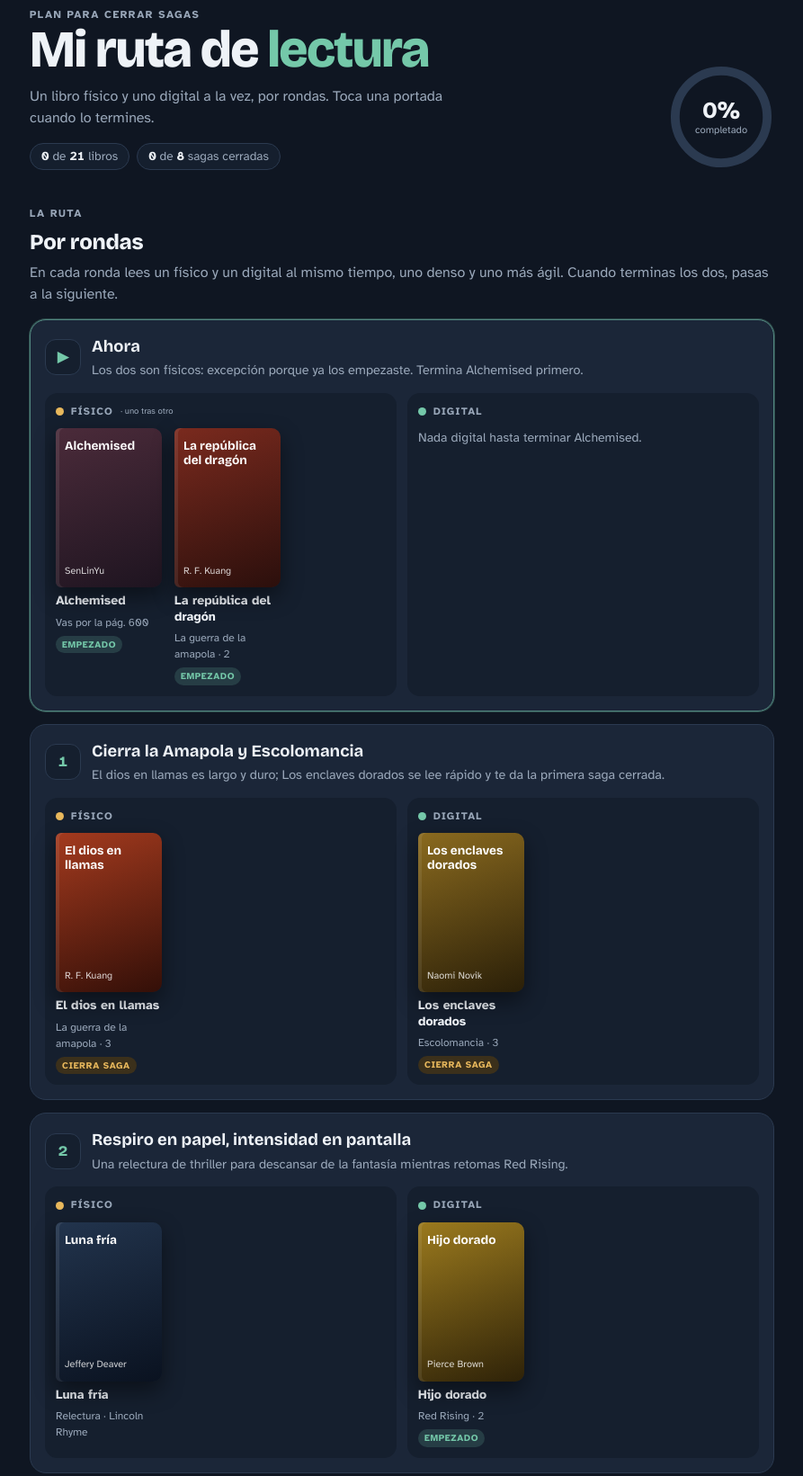
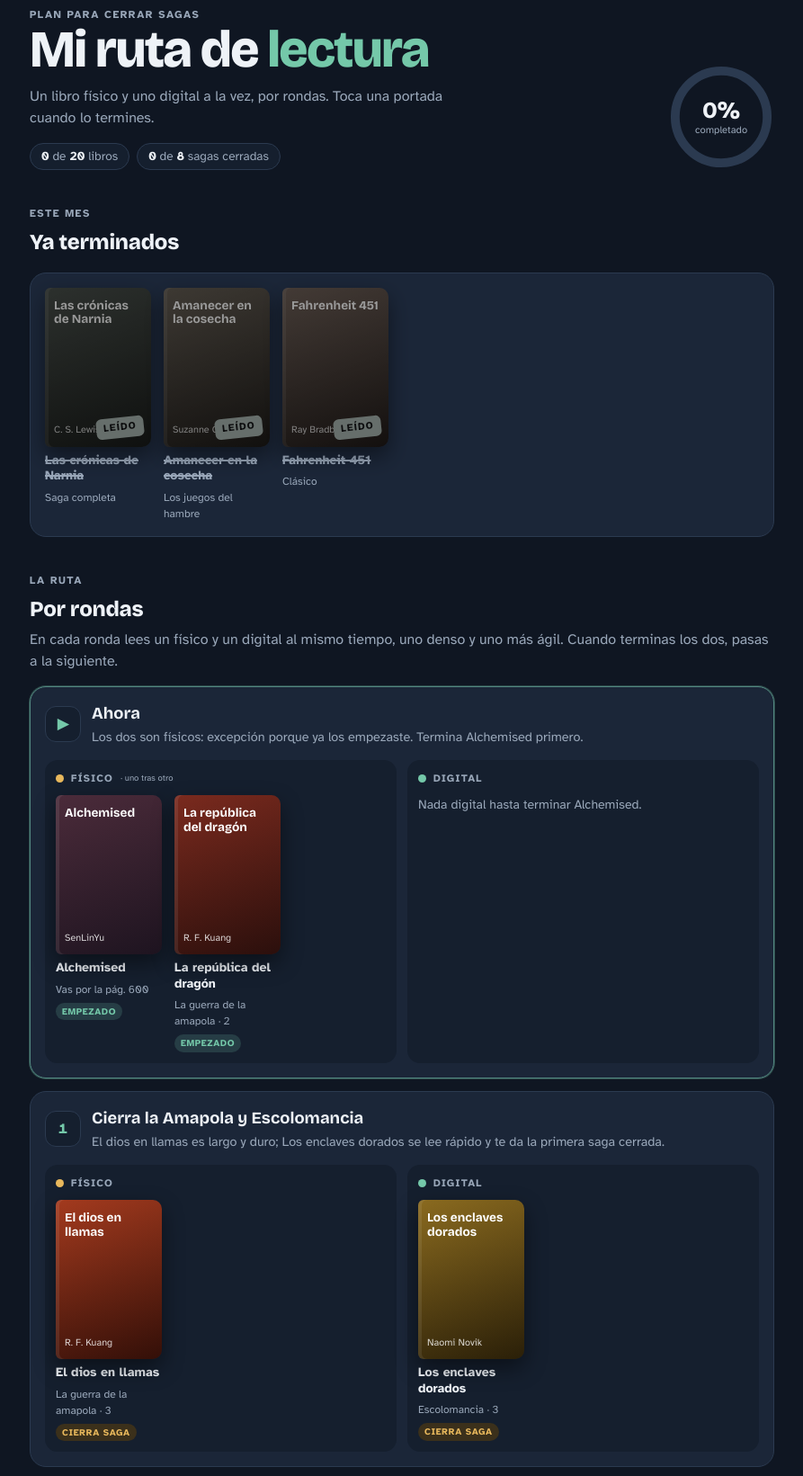
Before and after one commit to Cruz227/ruta-de-lectura, a plain HTML site: page index.html in a window 1280 px wide. Shown: the part 29-1670 px from the top of the page at 90% size, without its empty margins (193-1086 px from the left). Drawn offline with nearby package versions, Linux system fonts and the light colour scheme; no server answers.

Commit message:
El vals de la bruja en físico; terminados del mes
Co-Authored-By: Claude Opus 5.5 <noreply@anthropic.com>
Claude-Session: https://claude.ai/code/session_011kauxDznxs1m2Pugi4jHdT

```diff
--- a/index.html
+++ b/index.html
@@ -88,6 +88,7 @@ h1,h2,h3{font-family:var(--display);margin:0;text-wrap:balance}
 .divider{display:flex;align-items:center;gap:12px;color:var(--muted);font-size:.85rem}
 .divider::before,.divider::after{content:"";flex:1;height:1px;background:var(--line)}
 .tag.later{background:color-mix(in srgb,#8fa6c8 20%,transparent);color:#a9bddb}
+.tag.rec{background:color-mix(in srgb,#c58ad8 20%,transparent);color:#d9a8e8}
 .tag.retry{background:color-mix(in srgb,#d58a8a 20%,transparent);color:#e3a3a3}
 
 /* Reglas y lista para después */
@@ -131,6 +132,11 @@ footer{color:var(--muted);font-size:.78rem;text-align:center}
   </header>
 
   <section class="section">
+    <div class="section-head"><span class="eyebrow">Este mes</span><h2>Ya terminados</h2></div>
+    <div class="round"><div class="books" id="finished"></div></div>
+  </section>
+
+  <section class="section">
     <div class="section-head"><span class="eyebrow">La ruta</span><h2>Por rondas</h2><p>En cada ronda lees un físico y un digital al mismo tiempo, uno denso y uno más ágil. Cuando terminas los dos, pasas a la siguiente.</p></div>
     <div class="route" id="route"></div>
   </section>
@@ -166,22 +172,23 @@ const ROUNDS=[
   {n:1,title:"Cierra la Amapola y Escolomancia",why:"El dios en llamas es largo y duro; Los enclaves dorados se lee rápido y te da la primera saga cerrada.",
    lanes:[[FIS,[B("diosllamas","El dios en llamas","R. F. Kuang","The Burning God","#a33a1e","#330f08",{tag:"close",tri:true,meta:"La guerra de la amapola · 3"})]],
           [DIG,[B("enclaves","Los enclaves dorados","Naomi Novik","The Golden Enclaves","#8a6a1f","#2a1f08",{tag:"close",tri:true,meta:"Escolomancia · 3"})]]]},
-  {n:2,title:"Respiro en papel, intensidad en pantalla",why:"Una relectura de thriller para descansar de la fantasía mientras retomas Red Rising.",
+  {n:2,title:"El recomendado y Red Rising",why:"El vals de la bruja es autoconclusivo y ágil: buen contrapeso para retomar Red Rising.",
+   lanes:[[FIS,[B("vals","El vals de la bruja","Belén Martínez","","#3d2a55","#140c20",{tag:"rec",meta:"Autoconclusivo"})]],
+          [DIG,[B("hijodorado","Hijo dorado","Pierce Brown","Golden Son","#9b7a1e","#2e2208",{tag:"started",meta:"Red Rising · 2"})]]]},
+  {n:3,title:"Relectura y cierre de Red Rising",why:"Un thriller conocido en papel mientras terminas una saga intensa en pantalla.",
    lanes:[[FIS,[B("lunafria","Luna fría","Jeffery Deaver","The Cold Moon","#22344d","#0a1220",{meta:"Relectura · Lincoln Rhyme"})]],
-          [DIG,[B("hijodorado","Hijo dorado","Pierce Brown","Golden Son","#9b7a1e","#2e2208",{tag:"started",meta:"Red Rising · 2"})]]]},
-  {n:3,title:"Segunda oportunidad y cierre de Red Rising",why:"Seis de cuervos arranca lento; aguanta hasta la pág. 100, cuando se arma el golpe.",
+          [DIG,[B("estrella","Estrella de la mañana","Pierce Brown","Morning Star","#3b5f8f","#101c2e",{tag:"close",tri:true,meta:"Red Rising · 3"})]]]},
+  {n:4,title:"Segunda oportunidad y cierre de Nuncanoche",why:"Seis de cuervos arranca lento; aguanta hasta la pág. 100, cuando se arma el golpe.",
    lanes:[[FIS,[B("seiscuervos","Seis de cuervos","Leigh Bardugo","Six of Crows","#2a2a2a","#0c0c0c",{tag:"retry",meta:"Bilogía · 1"})]],
-          [DIG,[B("estrella","Estrella de la mañana","Pierce Brown","Morning Star","#3b5f8f","#101c2e",{tag:"close",tri:true,meta:"Red Rising · 3"})]]]},
-  {n:4,title:"Último físico",why:"Si Seis de cuervos te enganchó, consigue Reino de ladrones en digital. Si no, salta directo a Albaoscura.",
+          [DIG,[B("albaoscura","Albaoscura","Jay Kristoff","Darkdawn","#3a2f5c","#120d22",{tag:"close",tri:true,meta:"Nuncanoche · 3"})]]]},
+  {n:5,title:"Último físico",why:"Si Seis de cuervos te enganchó, sigue con Reino de ladrones en digital. Si no, sáltalo.",
    lanes:[[FIS,[B("zorro","La sombra del zorro","Julie Kagawa","Shadow of the Fox","#7a1e2a","#24080c",{tag:"retry",meta:"Tercer intento · 80 páginas"})]],
           [DIG,[B("reino","Reino de ladrones","Leigh Bardugo","Crooked Kingdom","#5a4a2a","#1a1408",{tag:"close",tri:true,later:true,meta:"Seis de cuervos · 2"})]]]},
-  {divider:"Desde aquí todo es digital: un libro denso y uno corto a la vez"},
-  {n:5,title:"Cierra Nuncanoche",lanes:[[DENSO,[B("albaoscura","Albaoscura","Jay Kristoff","Darkdawn","#3a2f5c","#120d22",{tag:"close",tri:true,meta:"Nuncanoche · 3"})]],
+  {divider:"Desde aquí todo es digital"},
+  {n:6,title:"Vuelve Robin Hobb",why:"Un denso con un clásico corto al lado.",
+   lanes:[[DENSO,[B("asesinoreal","Asesino real","Robin Hobb","Royal Assassin","#2f5a4a","#0e1f19",{meta:"Vatídico · 2"})]],
           [CORTO,[B("rebelion","Rebelión en la granja","George Orwell","Animal Farm","#7a3a1a","#24100a",{meta:"Clásico"})]]]},
-  {n:6,title:"Vuelve Robin Hobb",lanes:[[DENSO,[B("asesinoreal","Asesino real","Robin Hobb","Royal Assassin","#2f5a4a","#0e1f19",{meta:"Vatídico · 2"})]],
-          [CORTO,[B("fahrenheit","Fahrenheit 451","Ray Bradbury","Fahrenheit 451","#b5531c","#3a1406",{meta:"Clásico"})]]]},
-  {n:7,title:"Cierra el Vatídico",lanes:[[DENSO,[B("busqueda","La búsqueda del asesino","Robin Hobb","Assassin's Quest","#24485a","#0b1820",{tag:"close",tri:true,meta:"Vatídico · 3"})]],
-          [CORTO,[B("vals","El vals de la bruja","Belén Martínez","","#3d2a55","#140c20",{meta:"Autoconclusivo"})]]]},
+  {n:7,title:"Cierra el Vatídico",lanes:[[DIG,[B("busqueda","La búsqueda del asesino","Robin Hobb","Assassin's Quest","#24485a","#0b1820",{tag:"close",tri:true,meta:"Vatídico · 3"})]]]},
   {n:8,title:"El ángel de la noche, seguidos",why:"Uno tras otro: son rápidos y se leen como una sola historia.",
    lanes:[[DIG,[B("alfilo","Al filo de las sombras","Brent Weeks","Shadow's Edge","#3a3a44","#111116",{meta:"Libro 2"}),
                B("masalla","Más allá de las sombras","Brent Weeks","Beyond the Shadows","#5a2630","#1c0a0e",{tag:"close",tri:true,meta:"Libro 3"})]]]},
@@ -190,8 +197,13 @@ const ROUNDS=[
    lanes:[[DIG,[B("hambre","El hambre de los dioses","John Gwynne","The Hunger of the Gods","#4a5a6a","#141b22",{meta:"Libro 2"}),
                B("furia","La furia de los dioses","John Gwynne","The Fury of the Gods","#6a3a2a","#1e0f0a",{tag:"close",tri:true,meta:"Libro 3"})]]]}
 ];
+const FINISHED=[
+  B("narnia","Las crónicas de Narnia","C. S. Lewis","The Last Battle","#2f5a3a","#0e1f12",{meta:"Saga completa"}),
+  B("cosecha","Amanecer en la cosecha","Suzanne Collins","Sunrise on the Reaping","#8a5a1a","#2a1806",{meta:"Los juegos del hambre"}),
+  B("fahrenheit","Fahrenheit 451","Ray Bradbury","Fahrenheit 451","#b5531c","#3a1406",{meta:"Clásico"})
+];
 const DEFAULT_LATER=["Hijos de sangre y hueso","Soul Land (novela ligera), solo para ratos muertos"];
-const TAG={close:"Cierra saga",started:"Empezado",retry:"Nuevo intento"};
+const TAG={close:"Cierra saga",started:"Empezado",retry:"Nuevo intento",rec:"Recomendado"};
 const KEY="ruta-lectura-v1";
 
 let state={done:[],later:DEFAULT_LATER.slice()};
@@ -258,6 +270,7 @@ function updateStats(){
     x.onclick=()=>{state.later.splice(i,1); save()}; li.append(s,x); return li}));
 }
 $("route").append(...ROUNDS.map(roundEl));
+$("finished").append(...FINISHED.map(b=>{const el=bookEl(b); el.classList.add("done"); el.disabled=true; el.style.cursor="default"; el.setAttribute("aria-pressed","true"); return el}));
 $("laterForm").addEventListener("submit",e=>{e.preventDefault(); const v=$("laterInput").value.trim(); if(!v) return; state.later.push(v); $("laterInput").value=""; save()});
 updateStats();
 </script>
```
